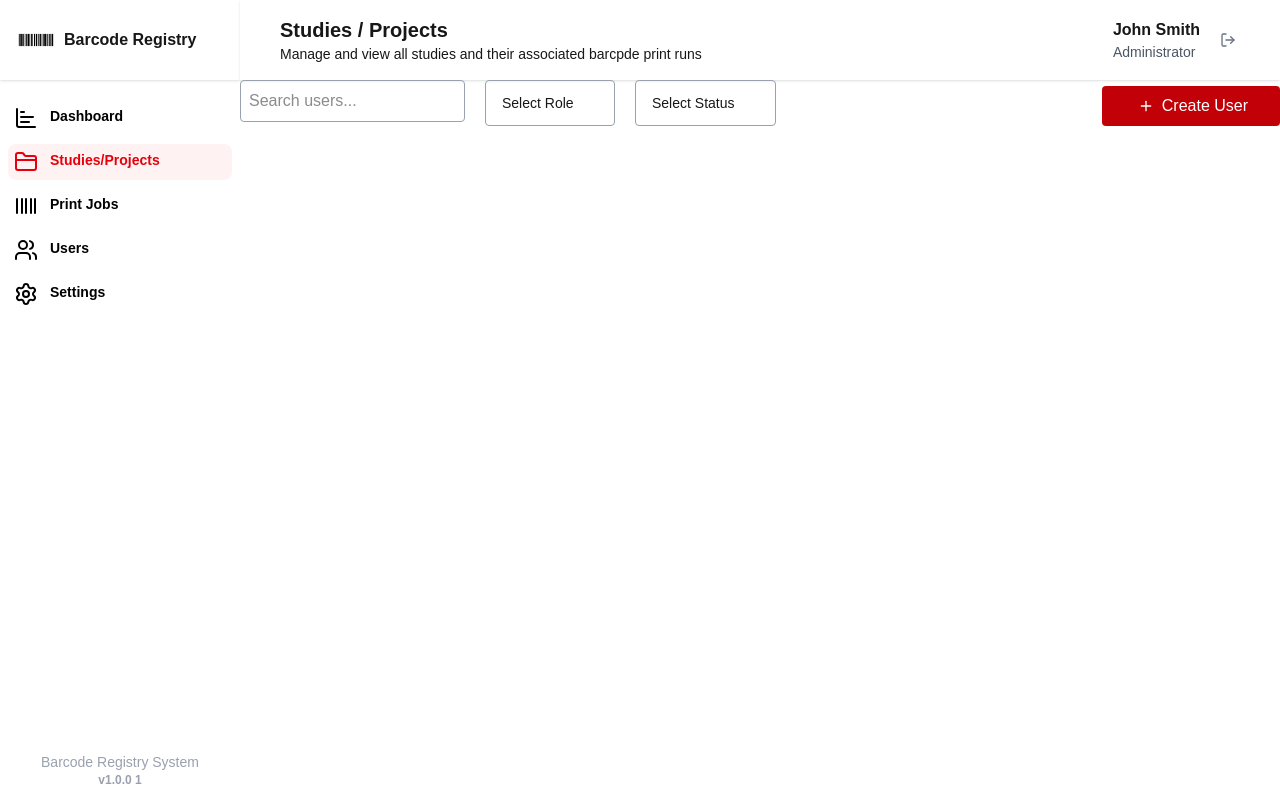
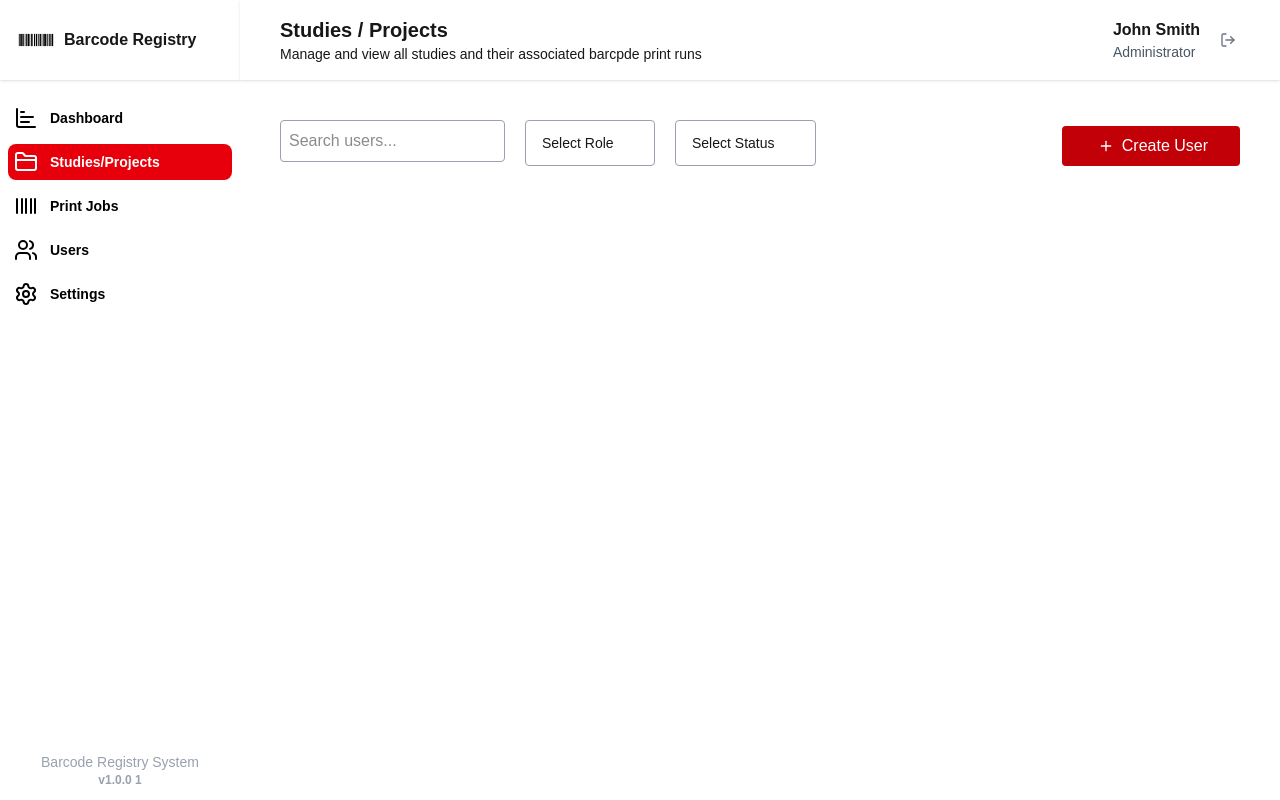
Before and after one commit to rodgersBRY/barcode-registry-system, a Next.js app: page /studies in a window 1280 px wide. Built offline with nearby package versions, Linux system fonts and the light colour scheme.

Commit message:
(UI) add transition to the nav items

```diff
--- a/app/(app)/components/SideNav.tsx
+++ b/app/(app)/components/SideNav.tsx
@@ -59,8 +59,9 @@ export default function NavBar() {
               key={item.route}
               href={item.route}
               className={clsx(
-                "flex gap-3 p-1.5 rounded-lg",
-                isActive ? "text-red-600 bg-red-50" : "text-black"
+                "group relative flex items-center gap-3 p-1.5 rounded-lg",
+                "transition-colors duration-200 ease-out",
+                isActive ? "text-white bg-red-600" : "text-black hover:text-gray-600 hover:bg-gray-100"
               )}
             >
               <Icon icon={item.icon} className=""></Icon>
--- /dev/null
+++ b/app/(app)/dashboard/page.tsx
@@ -0,0 +1,7 @@
+export default function Dashboard() {
+  return (
+    <>
+      <h3>Dashboard</h3>
+    </>
+  );
+}
--- /dev/null
+++ b/app/(app)/settings/page.tsx
@@ -0,0 +1,7 @@
+export default function Settings() {
+  return (
+    <>
+      <h3>Settings</h3>
+    </>
+  );
+}
--- a/app/(app)/studies/page.tsx
+++ b/app/(app)/studies/page.tsx
@@ -11,7 +11,7 @@ export default function Studies() {
         subtitle="Manage and view all studies and their associated barcpde print runs"
       ></PageHeader>
 
-      <main className="user-list-actions flex justify-between items-end gap-4">
+      <main className="user-list-actions flex justify-between items-end gap-4 p-10">
         <div className="filter-actions flex gap-5">
           <div className="search">
             <input
```
